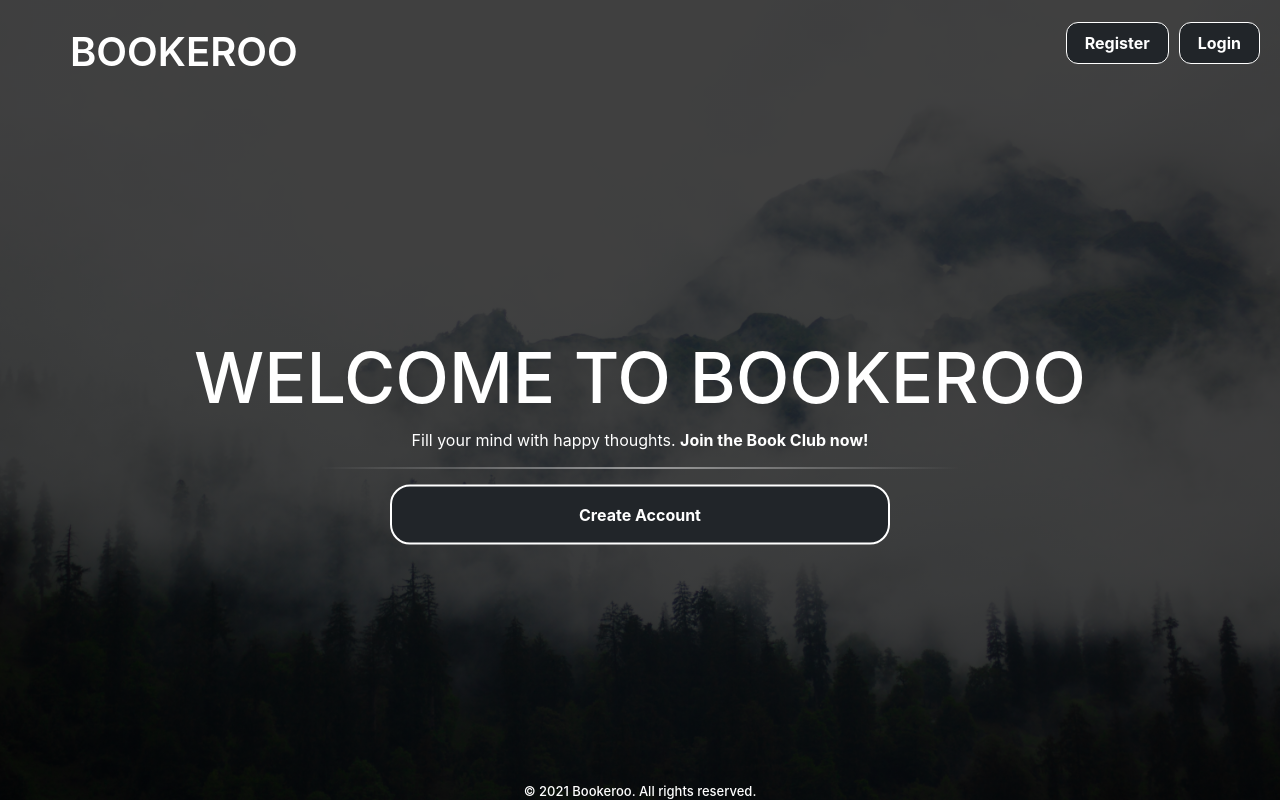
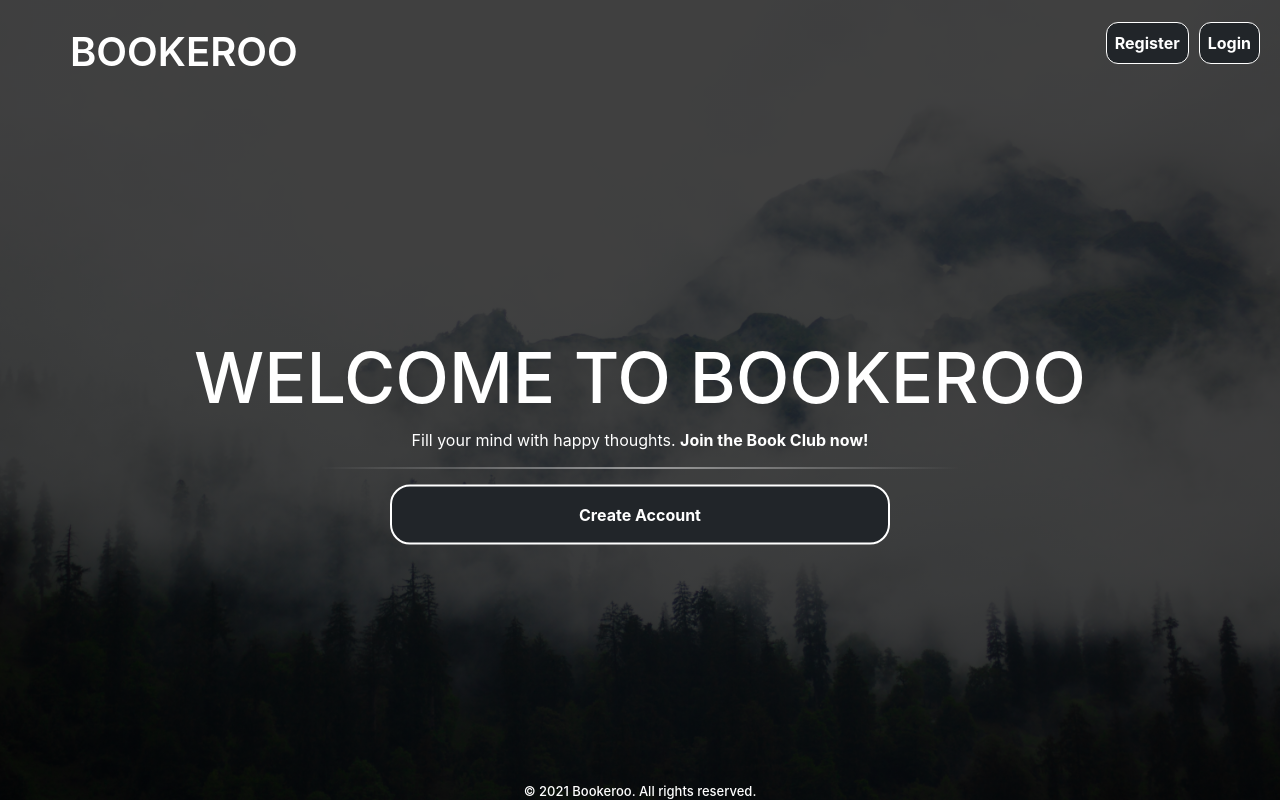
Before and after one commit to s3844467/JUVKS, a React (Create React App) app in the folder FrontEnd/myfirstapp/: page / in a window 1280 px wide. Built offline with nearby package versions, Linux system fonts and the light colour scheme; the HTML template or start-up script is replaced by a standard one.

Commit message:
minor changes to landing + header

```diff
--- a/FrontEnd/myfirstapp/src/components/Layout/Header.js
+++ b/FrontEnd/myfirstapp/src/components/Layout/Header.js
@@ -36,12 +36,16 @@ class Header extends Component {
                         <>
                             <li className="navbar-item">
                                 <a className="navbar-page-registerlink" href="register">
-                                    Register
+                                    <button className="navbar-button-register">
+                                        Register
+                                    </button>
                                 </a>
                             </li>
                             <li className="navbar-item">
                                 <a className="navbar-page-loginlink" href="login">
-                                    Login
+                                    <button className="navbar-button-login">
+                                        Login
+                                    </button>
                                 </a>
                             </li>
                         </>
--- a/FrontEnd/myfirstapp/src/components/Layout/Landing.js
+++ b/FrontEnd/myfirstapp/src/components/Layout/Landing.js
@@ -11,7 +11,7 @@ class Landing extends Component {
           <p className="slogan">Fill your mind with happy thoughts. <span className="advert">Join the Book Club now!</span></p>
           <hr></hr>
           <div>
-            <button className="create-account-button"><a href="/register">Create Account</a></button>
+            <a href="/register"><button className="create-account-button">Create Account</button></a>
           </div>
         </div>
       </div>
--- a/FrontEnd/myfirstapp/src/components/Styles/Header.css
+++ b/FrontEnd/myfirstapp/src/components/Styles/Header.css
@@ -31,6 +31,11 @@ a {
   text-transform: uppercase;
 }
 
+.bookeroo-title:hover {
+  text-decoration: none;
+  color: white;
+}
+
 /*
 General Navbar
 */
@@ -54,13 +59,13 @@ Styling of everything inside navbar
 Spacing of navbar links
 */
 .navbar-item a {
-  margin: 0 10px;
+  margin: 0 0px;
 }
 
 /*
-Styling of the header links
+Styling for login button
 */
-.navbar-item {
+.navbar-button-login {
   font-size: 1rem;
   font-weight: bold;
   color: white;
@@ -71,10 +76,42 @@ Styling of the header links
   margin-left: 10px;
 }
 
-.navbar-item:hover {
+.navbar-button-login:hover {
   border-color: #ffffff;
   background: linear-gradient(to right, #9d4edd, #56cfe1);
   box-shadow: 0 0.5em 0.5em -0.4em #ffffff;
   transform: translateY(-0.25em);
   cursor: pointer;
 }
+
+/*
+Styling for register button
+*/
+.navbar-button-register {
+  font-size: 1rem;
+  font-weight: bold;
+  color: white;
+  background-color: #212529;
+  border: 1px solid white;
+  padding: 0.5rem;
+  border-radius: 12px;
+  margin-left: 10px;
+}
+
+.navbar-button-register:hover {
+  border-color: #ffffff;
+  background: linear-gradient(to right, #9d4edd, #56cfe1);
+  box-shadow: 0 0.5em 0.5em -0.4em #ffffff;
+  transform: translateY(-0.25em);
+  cursor: pointer;
+}
+
+.navbar-page-registerlink:hover {
+  text-decoration: none;
+  color: white;
+}
+
+.navbar-page-loginlink:hover {
+  text-decoration: none;
+  color: white;
+}
```
Also changed, not shown: 8 other files (tests, documents, lock files or other folders).
